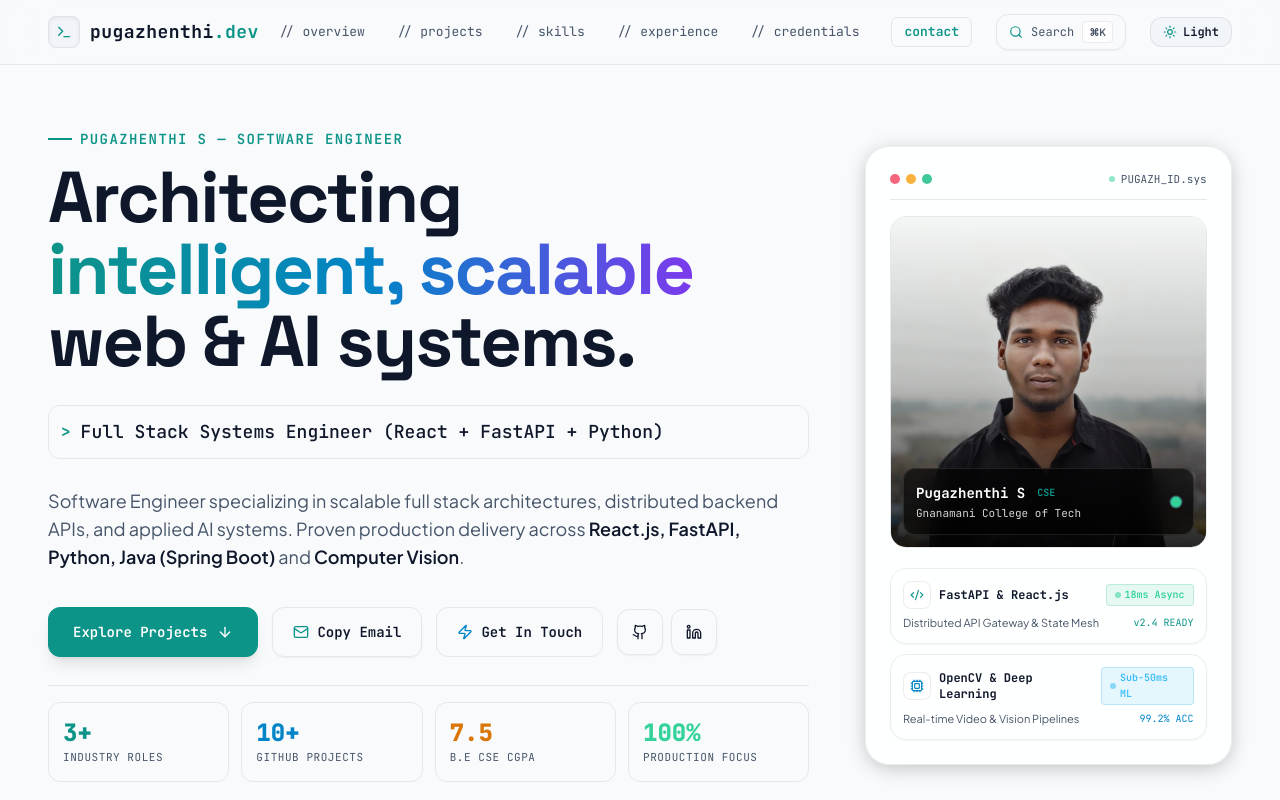
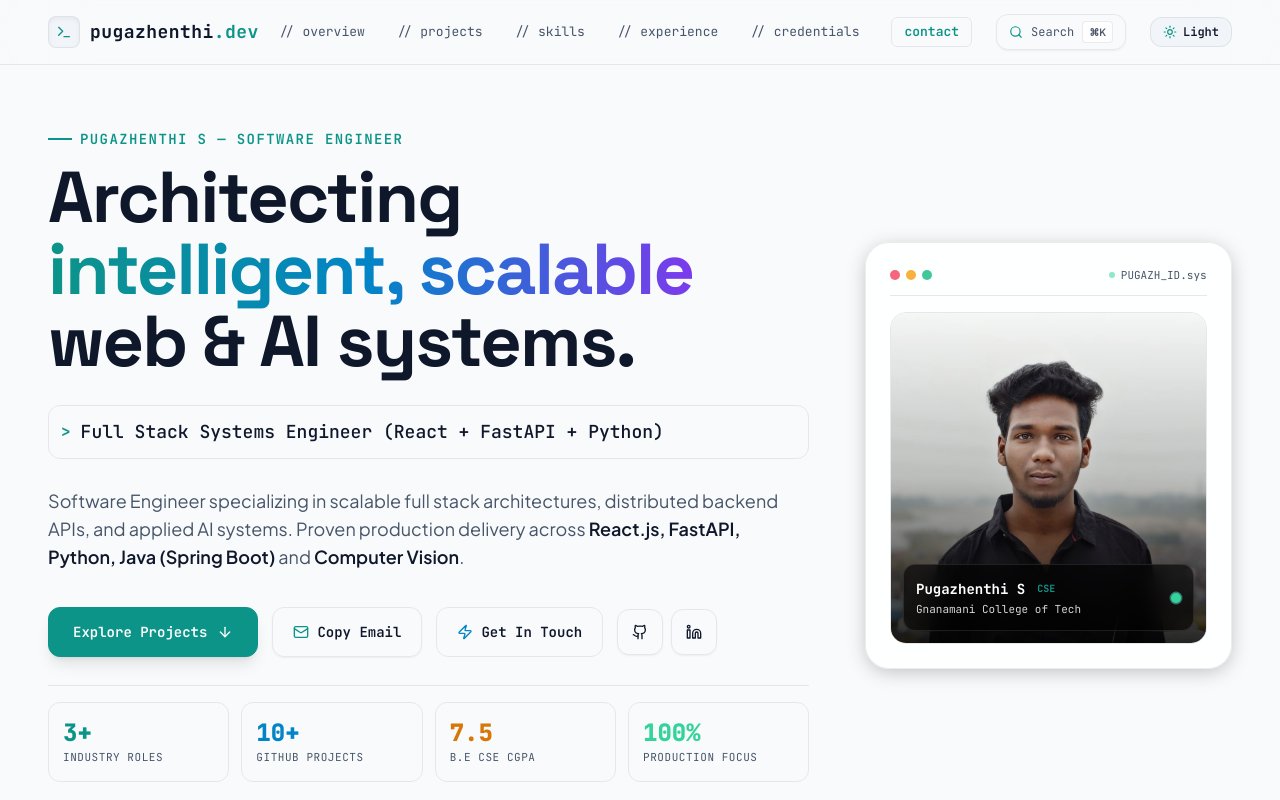
Before and after one commit to apugazh61-debug/Pugazh-Portfolio, a React (Vite) app: page / in a window 1280 px wide. Shown: the top 800 px of the page. Built offline with nearby package versions, Linux system fonts and the light colour scheme.

Commit message:
chore: remove bottom telemetry modules below hero profile card

```diff
--- a/src/components/Hero.jsx
+++ b/src/components/Hero.jsx
@@ -205,49 +205,6 @@ export default function Hero() {
                 <div className="w-2.5 h-2.5 rounded-full bg-emerald-400 animate-pulse-glow"></div>
               </div>
             </div>
-
-            {/* Advanced Cyber Telemetry HUD Modules */}
-            <div className="space-y-2.5 pt-1 font-mono text-xs">
-              <div className="p-3 rounded-2xl bg-theme-surface-2/90 border border-theme-border hover:border-theme-accent/50 transition-all duration-300 group/card relative overflow-hidden shadow-sm">
-                <div className="absolute top-0 right-0 w-24 h-full bg-gradient-to-l from-theme-accent/10 to-transparent pointer-events-none"></div>
-                <div className="flex items-center justify-between gap-2 mb-1">
-                  <div className="flex items-center gap-2">
-                    <div className="p-1.5 rounded-lg bg-theme-surface border border-theme-border text-theme-accent group-hover/card:scale-110 transition-transform">
-                      <Code2 className="w-3.5 h-3.5" />
-                    </div>
-                    <span className="text-theme-text font-bold text-xs">FastAPI &amp; React.js</span>
-                  </div>
-                  <span className="text-[10px] text-emerald-400 bg-emerald-500/10 border border-emerald-500/20 px-2 py-0.5 rounded font-semibold flex items-center gap-1">
-                    <span className="w-1.5 h-1.5 rounded-full bg-emerald-400 animate-pulse"></span>
-                    <span>18ms Async</span>
-                  </span>
-                </div>
-                <div className="text-[11px] text-theme-muted flex items-center justify-between font-body pt-0.5">
-                  <span>Distributed API Gateway &amp; State Mesh</span>
-                  <span className="font-mono text-[10px] text-theme-accent">v2.4 READY</span>
-                </div>
-              </div>
-
-              <div className="p-3 rounded-2xl bg-theme-surface-2/90 border border-theme-border hover:border-theme-accent-cyan/50 transition-all duration-300 group/card relative overflow-hidden shadow-sm">
-                <div className="absolute top-0 right-0 w-24 h-full bg-gradient-to-l from-theme-accent-cyan/10 to-transparent pointer-events-none"></div>
-                <div className="flex items-center justify-between gap-2 mb-1">
-                  <div className="flex items-center gap-2">
-                    <div className="p-1.5 rounded-lg bg-theme-surface border border-theme-border text-theme-accent-cyan group-hover/card:scale-110 transition-transform">
-                      <Cpu className="w-3.5 h-3.5" />
-                    </div>
-                    <span className="text-theme-text font-bold text-xs">OpenCV &amp; Deep Learning</span>
-                  </div>
-                  <span className="text-[10px] text-sky-400 bg-sky-500/10 border border-sky-500/20 px-2 py-0.5 rounded font-semibold flex items-center gap-1">
-                    <span className="w-1.5 h-1.5 rounded-full bg-sky-400 animate-pulse"></span>
-                    <span>Sub-50ms ML</span>
-                  </span>
-                </div>
-                <div className="text-[11px] text-theme-muted flex items-center justify-between font-body pt-0.5">
-                  <span>Real-time Video &amp; Vision Pipelines</span>
-                  <span className="font-mono text-[10px] text-theme-accent-cyan">99.2% ACC</span>
-                </div>
-              </div>
-            </div>
           </div>
         </div>
       </div>
```
